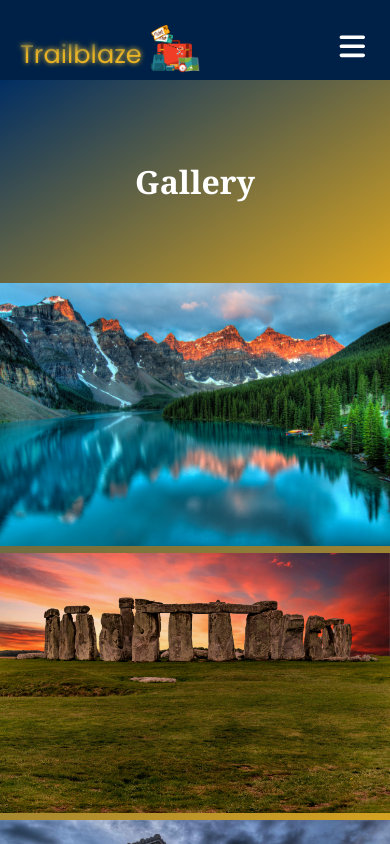
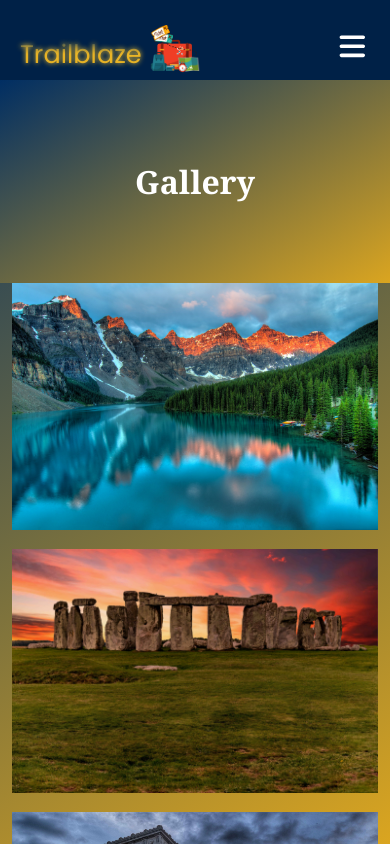
Before and after one commit to LeslieLopez25/react-travel, a React (Create React App) app: page /gallery in a window 390 px wide. Shown: the top 844 px of the page. Built offline with nearby package versions, Linux system fonts and the light colour scheme.

Commit message:
Added more images to gallery and image carousel component

```diff
--- a/src/components/ImageCarousel/imageCarousel.component.js
+++ b/src/components/ImageCarousel/imageCarousel.component.js
@@ -4,6 +4,8 @@ import Img2 from "../../assets/images/france-3.jpg";
 import Img3 from "../../assets/images/italy-3.jpg";
 import Img4 from "../../assets/images/greece-3.jpg";
 import Img5 from "../../assets/images/singapore-1.jpg";
+import Img6 from "../../assets/images/japan-3-min.jpg";
+import Img7 from "../../assets/images/u.s.a-3-min.jpg";
 import { BsChevronCompactLeft, BsChevronCompactRight } from "react-icons/bs";
 import { RxDotFilled } from "react-icons/rx";
 import "./imageCarousel.styles.css";
@@ -29,6 +31,14 @@ export default function ImageCarousel() {
     {
       url: Img5,
       title: "Singapore",
+    },
+    {
+      url: Img6,
+      title: "Japan",
+    },
+    {
+      url: Img7,
+      title: "United States",
     },
   ];
 
--- a/src/components/pages/Gallery/gallery.styles.css
+++ b/src/components/pages/Gallery/gallery.styles.css
@@ -7,22 +7,22 @@
     text-align: center;
 }
 
-.gallery {
+.gallery-container {
     column-count: 3;
     padding: 0 0.75rem;
 }
 
-.gallery .pics {
+.gallery-container .pics {
     margin-bottom: 0.75rem;
     transition: all 350ms ease;
     cursor: pointer;
 }
 
-.gallery .pics:hover {
+.gallery-container .pics:hover {
     filter: opacity(0.8);
 }
 
-.gallery .pics>img {
+.gallery-container .pics>img {
     max-width: 100%;
     width: auto;
     max-height: 100%;
@@ -30,13 +30,13 @@
 }
 
 @media screen and (max-width: 61.9375em) {
-    .gallery {
+    .gallery-container {
         column-count: 2;
     }
 }
 
 @media screen and (max-width: 30em) {
-    .gallery {
+    .gallery-container {
         column-count: 1;
     }
 }
--- a/src/components/pages/Home/Destinations/destinations-image_carousel.component.js
+++ b/src/components/pages/Home/Destinations/destinations-image_carousel.component.js
@@ -2,6 +2,9 @@ import React, { useState } from "react";
 import Img6 from "../../../../assets/images/japan-4-min.jpg";
 import Img7 from "../../../../assets/images/mexico-4-min.jpg";
 import Img8 from "../../../../assets/images/u.s.a-4-min.jpg";
+import Img9 from "../../../../assets/images/ireland-3.jpg";
+import Img10 from "../../../../assets/images/norway-3-min.jpg";
+import Img11 from "../../../../assets/images/canada-3-min.jpg";
 import { BsChevronCompactLeft, BsChevronCompactRight } from "react-icons/bs";
 import { RxDotFilled } from "react-icons/rx";
 import "./destinations.styles.css";
@@ -19,6 +22,18 @@ export default function DestinationImageCarousel() {
     {
       url: Img8,
       title: "United States",
+    },
+    {
+      url: Img9,
+      title: "Ireland",
+    },
+    {
+      url: Img10,
+      title: "Norway",
+    },
+    {
+      url: Img11,
+      title: "Canada",
     },
   ];
 
```
